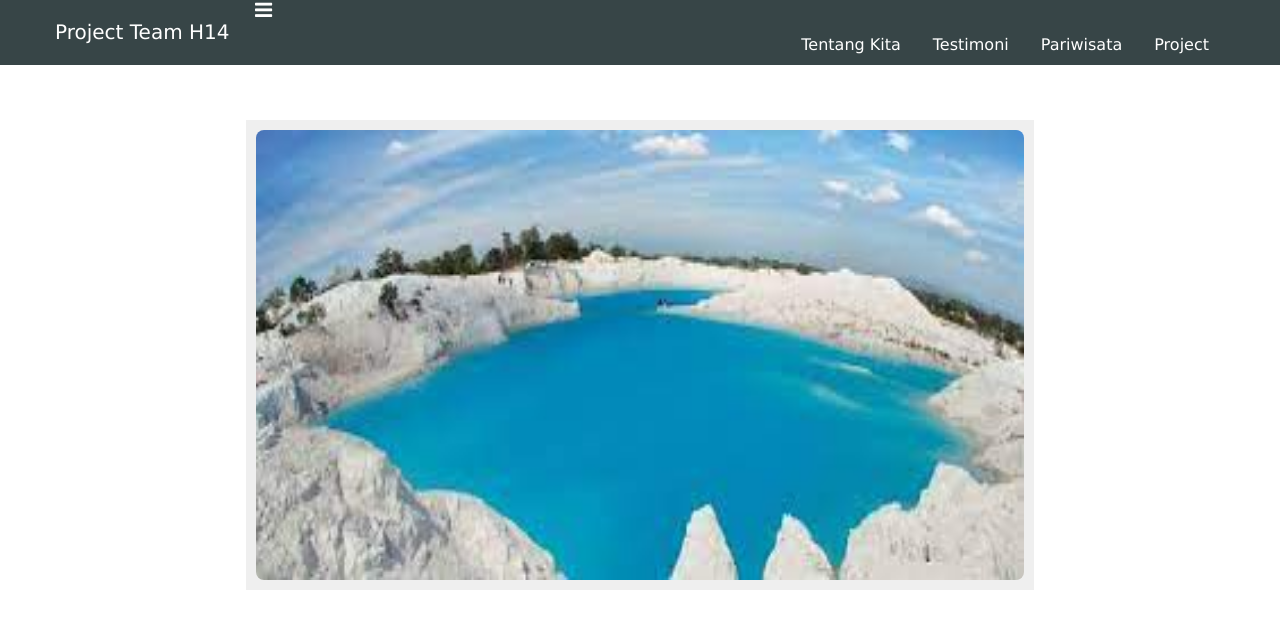
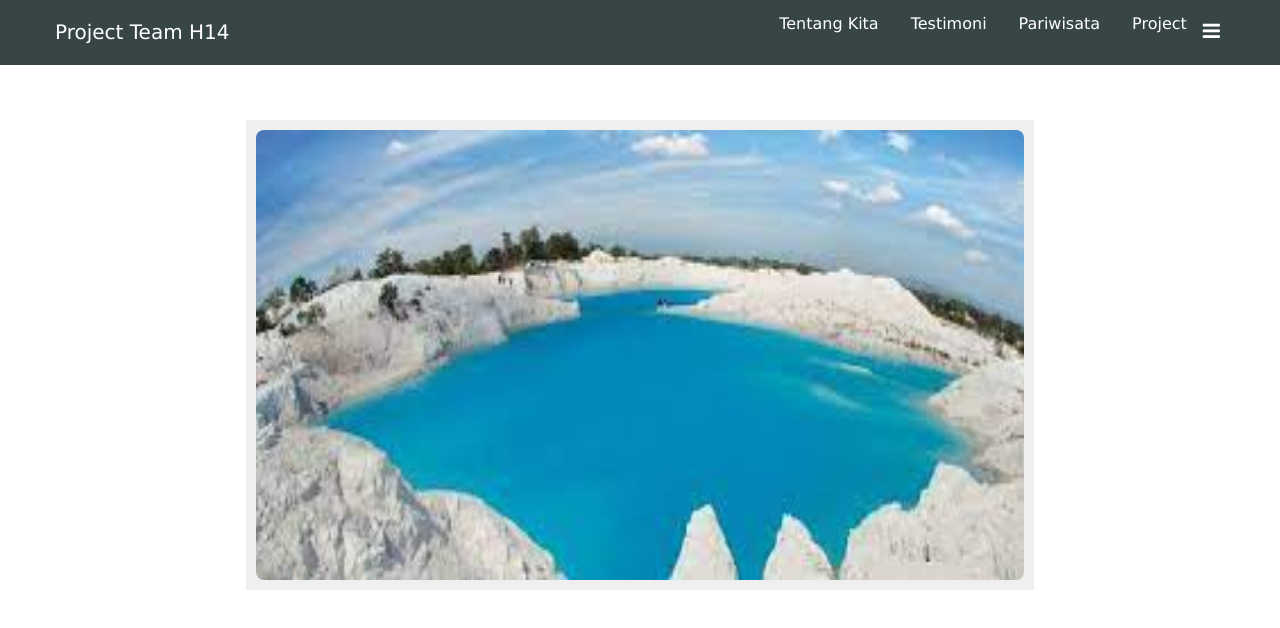
Before and after one commit to hadeID/h14project, a plain HTML site: page index.html in a window 1280 px wide. Drawn offline with Linux system fonts and the light colour scheme.

Commit message:
Update h14stylesheet.css

```diff
--- a/h14stylesheet.css
+++ b/h14stylesheet.css
@@ -34,6 +34,15 @@ body {
 
 .fa {
   margin-right: 5px;
+}
+
+.menu-icon {
+  color: white;
+  float: right;
+  font-size: 25px;
+  padding: 21px 0;
+  /* Gantikan property display ke none */
+  display:none;
 }
 
 .judul-kanan ul {
```
